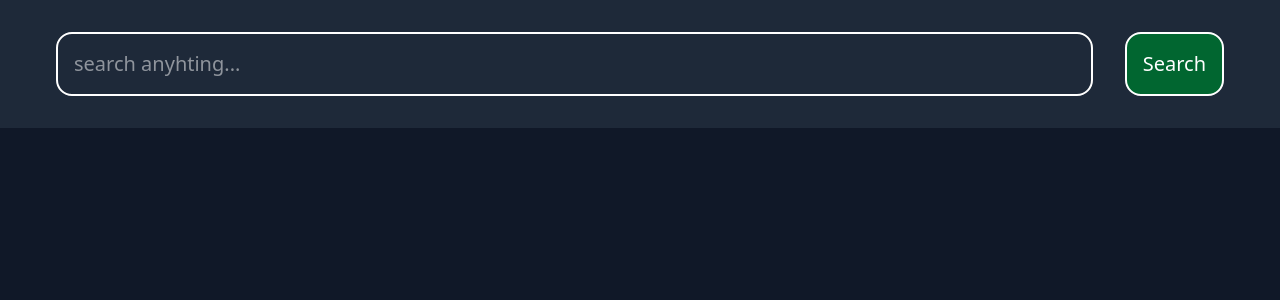
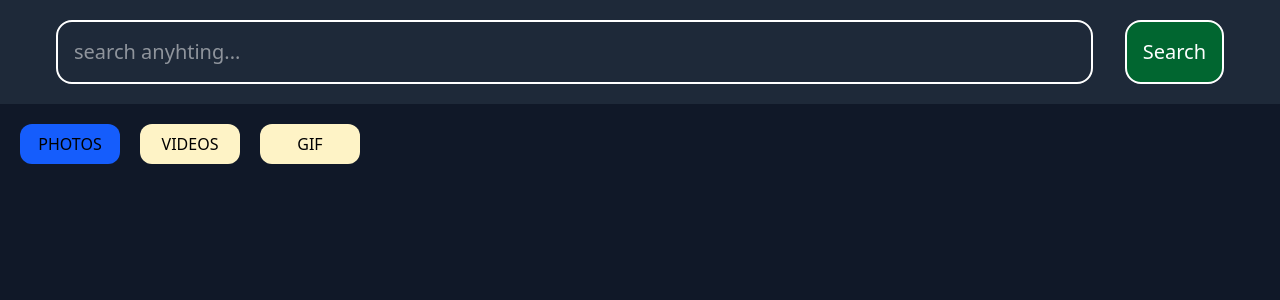
Before and after one commit to surajgupta9161/SearchMedia, a React (Vite) app: page / in a window 1280 px wide. Shown: the top 300 px of the page. Built offline with nearby package versions, Linux system fonts and the light colour scheme; no server answers.

Commit message:
desing tabs

```diff
--- a/src/App.jsx
+++ b/src/App.jsx
@@ -3,6 +3,7 @@ import { fetchPhotos } from './api/MediaApi'
 import { fetchVideos } from './api/MediaApi'
 import { fetchGif } from './api/MediaApi'
 import Searchbar from './components/Searchbar'
+import Tabs from './components/Tabs'
 
 const App = () => {
   return (
@@ -31,6 +32,7 @@ const App = () => {
 
     <div className='h-screen w-full bg-gray-900 '>
       <Searchbar />
+      <Tabs />
     </div>
   )
 }
--- a/src/components/Searchbar.jsx
+++ b/src/components/Searchbar.jsx
@@ -1,17 +1,22 @@
 import { useState } from "react"
+import { useDispatch } from "react-redux"
 
 const Searchbar = () => {
     let [text, setText] = useState('')
+
+    const dispatch = useDispatch()
+
     function handleSubmit(e) {
         e.preventDefault()
         console.log(text)
+        dispatch(text)
         setText('')
     }
     return (
         <div >
-            <form onSubmit={handleSubmit} className=' px-14 py-8 flex gap-8 bg-gray-800 '>
+            <form onSubmit={handleSubmit} className=' px-14 py-5 flex gap-8 bg-gray-800 '>
                 <input
-                    className=' w-full border-2 px-4 py-2 rounded-2xl  text-white text-xl outline-none'
+                    className=' w-full border-2 px-4 p-2 rounded-2xl  text-white text-xl outline-none'
                     type="text" placeholder='search anyhting...'
                     value={text}
                     onChange={(e) => {
--- /dev/null
+++ b/src/components/Tabs.jsx
@@ -0,0 +1,27 @@
+import React, { useState } from 'react'
+import { useDispatch, useSelector } from 'react-redux'
+import { setActiveTab } from '../redux/feauters/searchSlice'
+
+const Tabs = () => {
+    const tab = ["photos", "videos", "gif"]
+    const dispatch = useDispatch()
+    const activeTab = useSelector((state) => state.search.activeTab)
+    return (
+        <div className='flex gap-5 p-5 '>
+            {tab.map((elem, idx) => {
+                return (
+                    <button className={`${(activeTab == elem ? 'bg-blue-600' : 'bg-amber-100 ')} transition gap-5 px-4 py-2 w-25 rounded-xl cursor-pointer active:scale-95 uppercase`}
+                        key={idx}
+                        onClick={() => {
+                            dispatch(setActiveTab(elem))
+                        }}
+                    >
+                        {elem}
+                    </button>
+                )
+            })}
+        </div>
+    )
+}
+
+export default Tabs
--- a/src/main.jsx
+++ b/src/main.jsx
@@ -2,9 +2,13 @@ import { StrictMode } from 'react'
 import { createRoot } from 'react-dom/client'
 import App from './App.jsx'
 import './index.css'
+import { Provider } from 'react-redux'
+import { store } from "./redux/store.js"
 
 createRoot(document.getElementById('root')).render(
   <StrictMode>
-    <App />
+    <Provider store={store}>
+      <App />
+    </Provider>
   </StrictMode>,
 )
--- a/src/redux/store.js
+++ b/src/redux/store.js
@@ -1,6 +1,7 @@
 import { configureStore } from '@reduxjs/toolkit'
-
+import searchSlice from './feauters/searchSlice'
 export const store = configureStore({
     reducer: {
+        search: searchSlice
     },
 })
```
